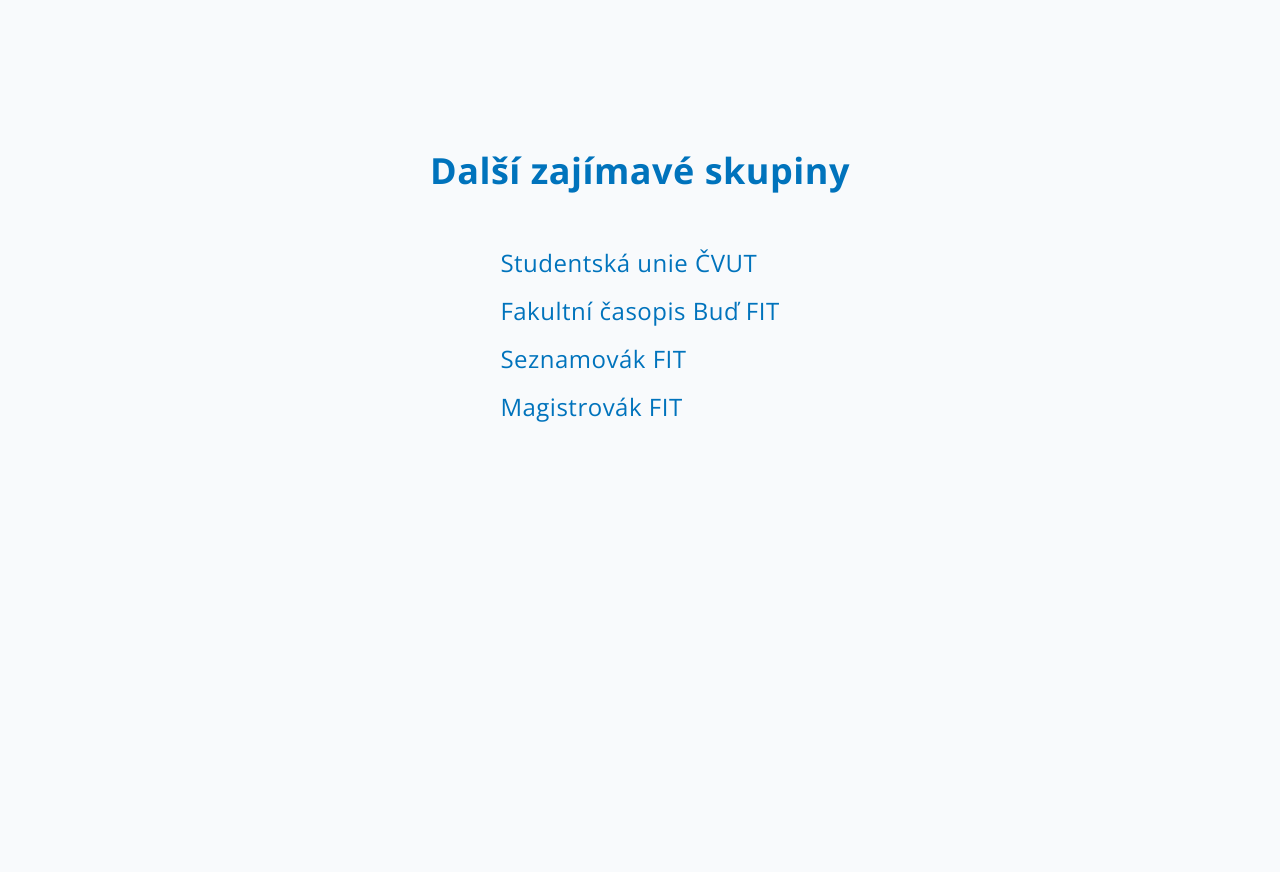
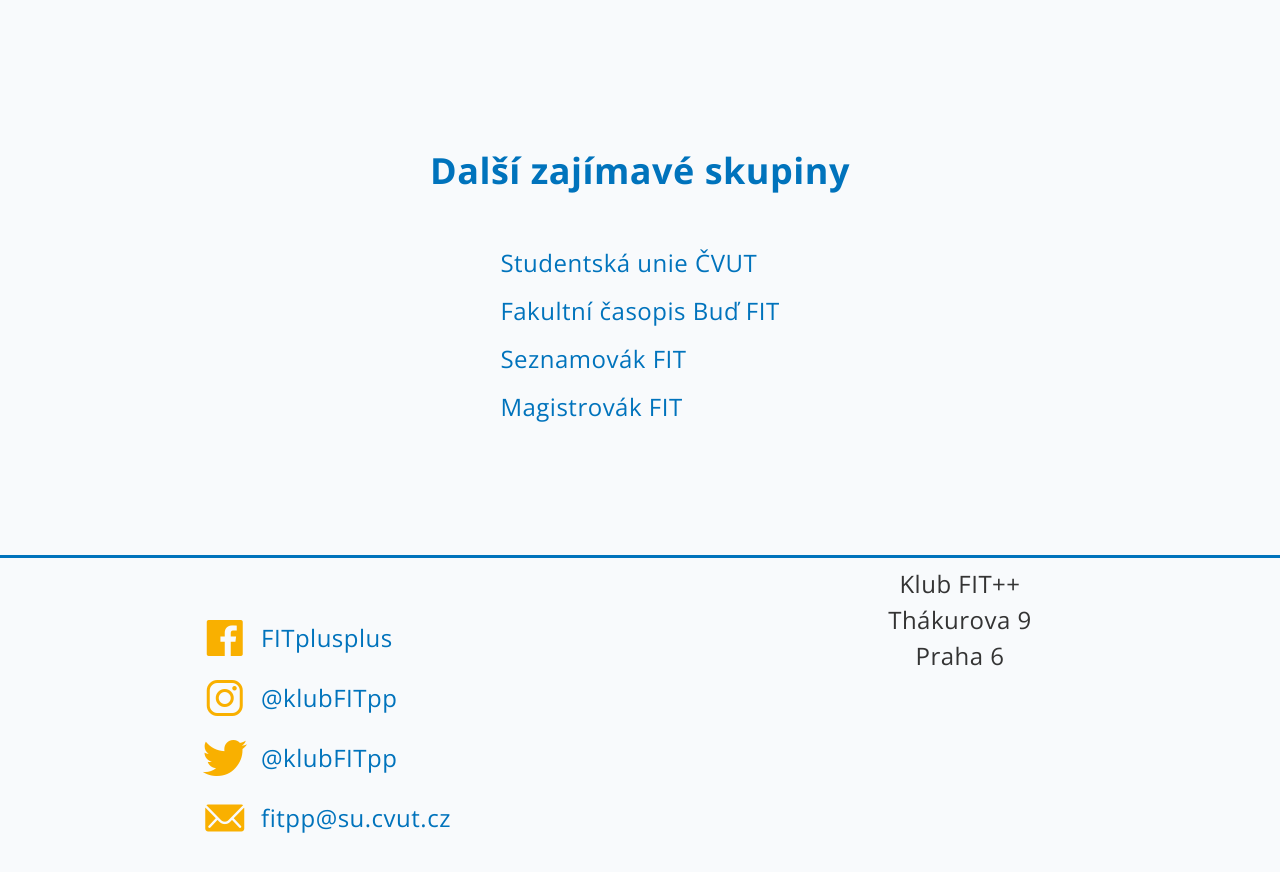
Before and after one commit to klubFITpp/klubfitpp, a Jekyll site: the page built from index.html, in a window 1280 px wide and 900 px high, scrolled down 5810 px. Shown: the top 872 px of the window. Built offline with Jekyll 4.4.1, drawn with Linux system fonts in a browser that asks for light colours; before the commit the page ends 6355 px from its top, so only the background shows below that.

Commit message:
footer start

```diff
--- a/_includes/foot.html
+++ b/_includes/foot.html
@@ -1 +1,21 @@
+<div class="footer_flex"></div>
+<footer>
+    <div class="footer_line"></div>
+    <div class="footer_colums">
+        <div>
+  <article class="refs__links">
+    <a class="refs__links__link" href="https://facebook.com/klubFITpp"><i class="refs__links__link__logo ion ion-logo-facebook"></i> FITplusplus</a>
+    <a class="refs__links__link" href="https://instagram.com/klubFITpp"><i class="refs__links__link__logo ion ion-logo-instagram"></i> @klubFITpp</a>
+    <a class="refs__links__link" href="https://twitter.com/klubFITpp"><i class="refs__links__link__logo ion ion-logo-twitter"></i> @klubFITpp</a>
+    <a class="refs__links__link" href="mailto:fitpp@su.cvut.cz"><i class="refs__links__link__logo ion ion-ios-mail"></i> fitpp@su.cvut.cz</a>
+  </article>
+            </div>
+    <div class="footer_address">
+        Klub FIT++<br>
+        Thákurova 9<br>
+        Praha 6<br>
+    </div>
+    </div>
+</footer>
+
 </html>
--- a/assets/css/app.css
+++ b/assets/css/app.css
@@ -583,6 +583,8 @@
   color: var(--black);
   letter-spacing: 0.5px;
   background-color: var(--slate);
+  display: flex;
+  flex-direction: column;
   min-height: 100vh;
   width: 100vw;
   overflow-y: auto;
@@ -1775,3 +1777,31 @@
   line-height: 1.75rem;
   font-weight: 700;
 }
+
+.footer_flex{
+  flex:1;
+}
+
+footer {
+  text-align: center;
+  padding: 10px 0;
+  position: relative;
+  bottom: 0;
+  width: 100%;
+}
+
+footer .footer_line {
+  height: 0.2rem;
+  background-color: var(--blue);
+  margin-bottom: 0.5rem;
+}
+
+footer .footer_colums {
+  display: grid;
+}
+
+@media (min-width: 640px) {
+  footer .footer_colums {
+    grid-template-columns: repeat(2, minmax(0, 1fr));
+  }
+}
```
Also changed, not shown: assets/css/input.css (+24 -0 lines).
